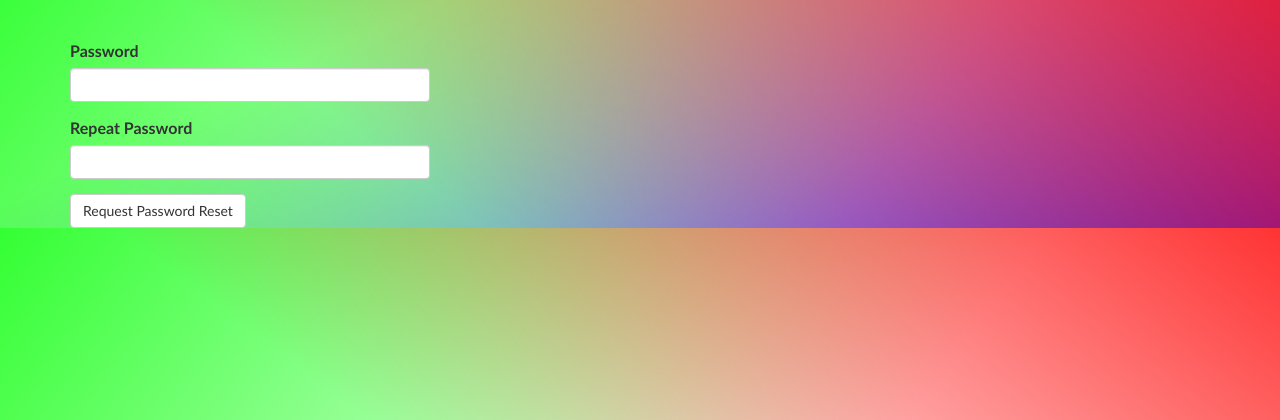
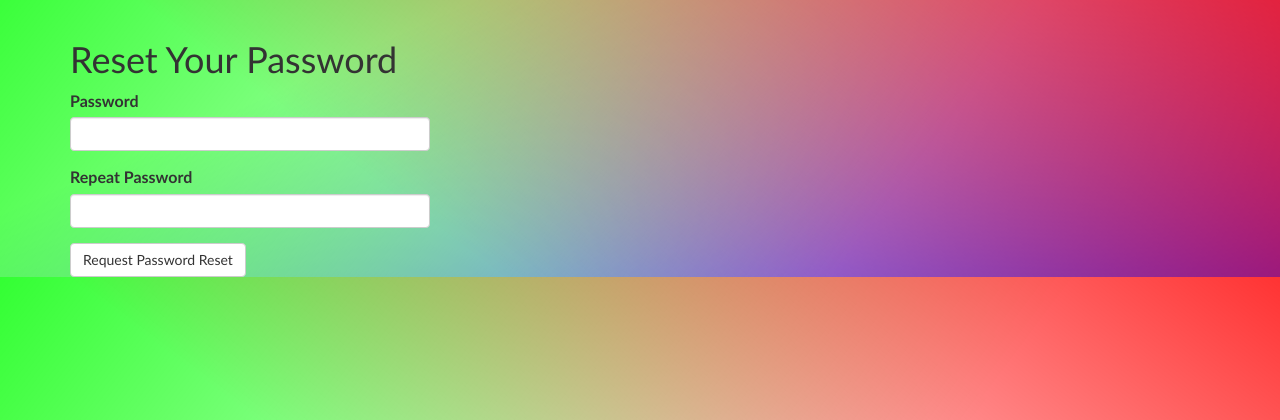
Before and after one commit to brandolee15/flask_app, a Flask app: template app/templates/reset_password.html in a window 1280 px wide. Shown: the part 52-472 px from the top of the page. Run offline with Flask 2, Linux system fonts and the light colour scheme; the template is opened without the code that fills it: values that come from a table or form of the project are taken from there, others are empty; some libraries are stand-ins or nearby versions.

Commit message:
fix underscores

```diff
--- a/app/templates/reset_password.html
+++ b/app/templates/reset_password.html
@@ -2,7 +2,7 @@
 {% import 'bootstrap/wtf.html' as wtf %}
 
 {% block app_content %}
-    <h1>{{ _('Reset Your Password') }}</h1>
+    <h1>{{ ('Reset Your Password') }}</h1>
     <div class="row">
         <div class="col-md-4">
             {{ wtf.quick_form(form) }}
--- a/app/templates/reset_password_request.html
+++ b/app/templates/reset_password_request.html
@@ -2,7 +2,7 @@
 {% import 'bootstrap/wtf.html' as wtf %}
 
 {% block app_content %}
-    <h1>{{ _('Reset Password') }}</h1>
+    <h1>{{ ('Reset Password') }}</h1>
     <div class="row">
         <div class="col-md-4">
             {{ wtf.quick_form(form) }}
```
